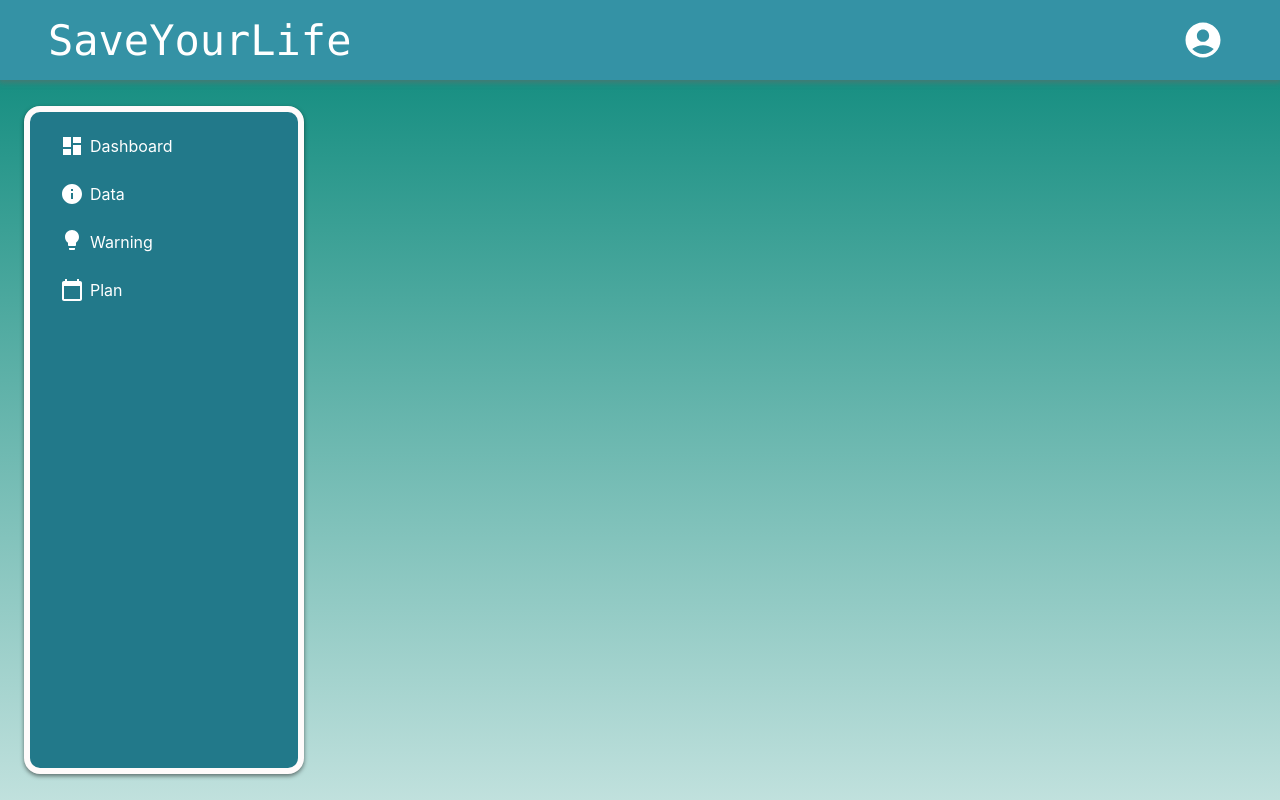
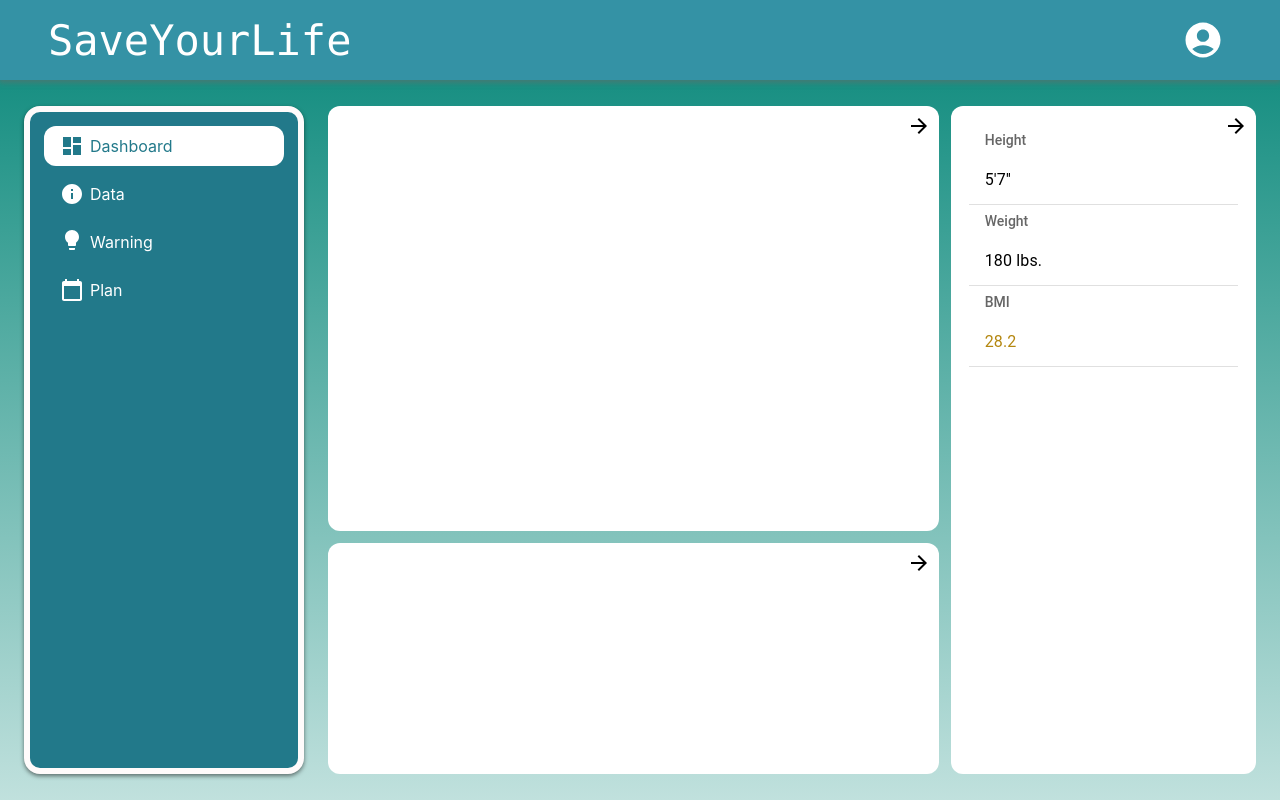
Before and after one commit to Xiaoxin-He/pitt_challenge_2021-saveYourLife-, a React (Create React App) app in the folder save-your-life/: page /dashboard in a window 1280 px wide. Built offline with nearby package versions, Linux system fonts and the light colour scheme.

Commit message:
feat: add dashboard page

```diff
--- a/save-your-life/src/Layout/content.jsx
+++ b/save-your-life/src/Layout/content.jsx
@@ -7,7 +7,6 @@ import styles from './layout.module.scss';
 
 export default function Content() {
   let match = useRouteMatch();
-  console.log(match);
   return (
     <div className={styles['syl-layout-content']}>
       <Suspense fallback={<Loading></Loading>}>
--- a/save-your-life/src/Layout/nav.jsx
+++ b/save-your-life/src/Layout/nav.jsx
@@ -1,16 +1,21 @@
 import styles from './layout.module.scss';
 import routes from '../Routes';
 import { Button, ListItem, ListItemButton, MenuList } from '@mui/material';
-import { Link } from 'react-router-dom';
+import { Link, useLocation } from 'react-router-dom';
+import classNames from 'classnames';
 
 export default function Nav() {
+  const location = useLocation();
+  console.log(location)
   return (
     <div className={styles['syl-layout-nav']}>
       {routes.map((route) => (
         <Link
           to={route.link || route.path}
           key={route.name}
-          className={styles['syl-layout-nav-item']}
+          className={classNames(styles['syl-layout-nav-item'], {
+            [styles.active]: route.path === location.pathname
+          })}
         >
           <route.icon style={{marginRight: '6px'}}></route.icon>
           {route.name}
--- a/save-your-life/src/Pages/Dashboard/dashboard.module.scss
+++ b/save-your-life/src/Pages/Dashboard/dashboard.module.scss
@@ -5,8 +5,30 @@
     .left-panel {
         flex: 2;
         margin-right: 12px;
+        display: flex;
+        flex-direction: column;
+        :first-child {
+            flex: 2;
+            margin-bottom: 12px;
+        }
+        :last-child {
+            flex: 1;
+        }
     }
     .right-panel {
         flex: 1;
     }
+    // adjust to column layout
+    @media screen and (max-width: 1100px) {
+        display: block;
+        overflow: auto;
+        .left-panel {
+            height: 80%;
+            margin-bottom: 12px;
+            margin-right: 0;
+        }
+        .right-panel {
+            height: 50%;
+        }
+    }
 }
--- a/save-your-life/src/Pages/Dashboard/index.jsx
+++ b/save-your-life/src/Pages/Dashboard/index.jsx
@@ -1,14 +1,25 @@
-import styles from './dashboard.module.scss'
+import styles from './dashboard.module.scss';
+import Block from '../../components/Block';
+import DataList from '../../components/DataList';
 
 export default function Dashboard() {
   return (
     <div className={styles.dashboard}>
       <div className={styles['left-panel']}>
+        <Block className="warning" link="/warning">
 
+        </Block>
+        <Block className="plan" link="/plan">
+
+        </Block>
       </div>
       <div className={styles['right-panel']}>
+        <Block className="data" link="/data">
+          <DataList>
 
+          </DataList>
+        </Block>
       </div>
     </div>
-    )
+  );
 }
--- a/save-your-life/src/Routes/index.js
+++ b/save-your-life/src/Routes/index.js
@@ -7,24 +7,28 @@ import CalendarTodayIcon from '@mui/icons-material/CalendarToday';
 const STATIC_ROUTES = [
   {
     name: 'Dashboard',
+    link: 'dashboard',
     path: '/dashboard',
     component: lazy(() => import("../Pages/Dashboard")),
     icon: DashboardIcon,
   },
   {
     name: 'Data',
+    link: 'data',
     path: '/data',
     component: lazy(() => import("../Pages/UserData")),
     icon: InfoIcon
   },
   {
     name: 'Warning',
+    link: 'warning',
     path: '/warning',
     component: lazy(() => import("../Pages/Warning")),
     icon: (props) => (<div style={props.style}><LightbulbIcon></LightbulbIcon></div>)
   },
   {
     name: 'Plan',
+    link: 'plan',
     path: '/plan',
     component: lazy(() => import("../Pages/Plan")),
     icon: CalendarTodayIcon
--- a/save-your-life/src/components/Block.jsx
+++ b/save-your-life/src/components/Block.jsx
@@ -1,5 +1,6 @@
 import styles from './Block.module.scss';
 import ArrowForwardIcon from '@mui/icons-material/ArrowForward';
+import { Link } from 'react-router-dom';
 
 export default function Block({ children, link }) {
   return (
--- a/save-your-life/src/components/Block.module.scss
+++ b/save-your-life/src/components/Block.module.scss
@@ -3,10 +3,16 @@
     width: 100%;
     height: 100%;
     position: relative;
+    border-radius: 12px;
+    overflow: auto;
+    padding: 18px;
+    box-sizing: border-box;
 }
 
 .link-arrow {
     position: absolute;
-    right: 28px;
-    top: 28px;
+    right: 8px;
+    top: 8px;
+    color: #000;
+    z-index: 100;
 }
--- /dev/null
+++ b/save-your-life/src/components/DataList.jsx
@@ -0,0 +1,50 @@
+import { List, ListItem, ListItemText, ListSubheader } from '@mui/material';
+import classNames from 'classnames';
+import { useEffect, useState } from 'react';
+import styles from './DataList.module.scss';
+
+export default function DataList() {
+  const [dispData, setDispData] = useState([]);
+  useEffect(() => {
+    // TODO: load data from api;
+    setDispData([
+      {
+        label: 'Height',
+        value: "5'7''",
+        status: 0
+      },
+      {
+        label: 'Weight',
+        value: '180 lbs.',
+        status: 0
+      },
+      {
+        label: 'BMI',
+        value: '28.2',
+        status: 1
+      }
+    ]);
+  }, []);
+  return (
+    <div className={styles['data-list']}>
+      <List subheader={<li />}>
+        {dispData.map((item) => (
+          <>
+            <ListSubheader className={styles['list-item-title']}>
+              {item.label}
+            </ListSubheader>
+            <ListItem divider>
+              <ListItemText
+                className={classNames({
+                  [styles.warning]: item.status !== 0
+                })}
+              >
+                {item.value}
+              </ListItemText>
+            </ListItem>
+          </>
+        ))}
+      </List>
+    </div>
+  );
+}
--- /dev/null
+++ b/save-your-life/src/components/DataList.module.scss
@@ -0,0 +1,10 @@
+.data-list {
+    height: 100%;
+}
+.list-item-title {
+    text-align: left;
+    line-height: 32px;
+}
+.warning span {
+    color: rgba(180, 135, 16);
+}
```
Lines whose indentation alone changed are shown as unchanged.
